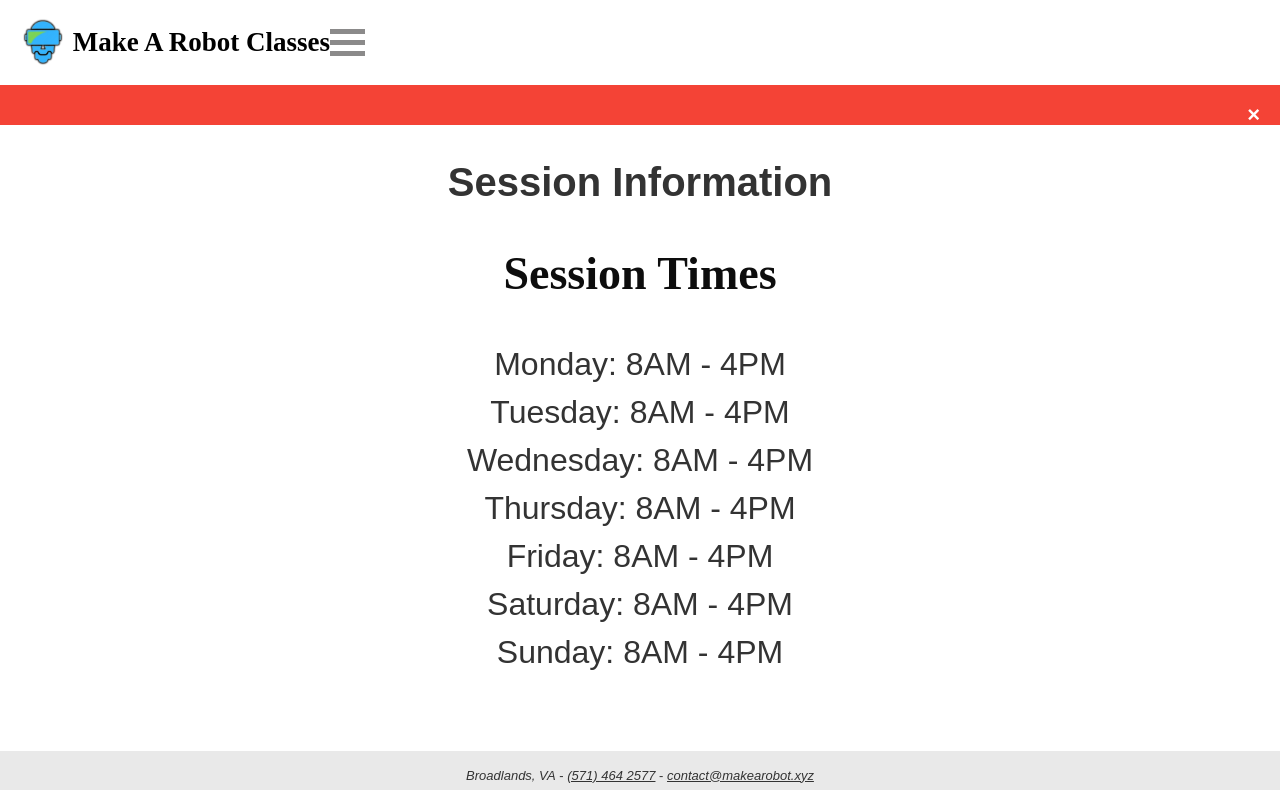
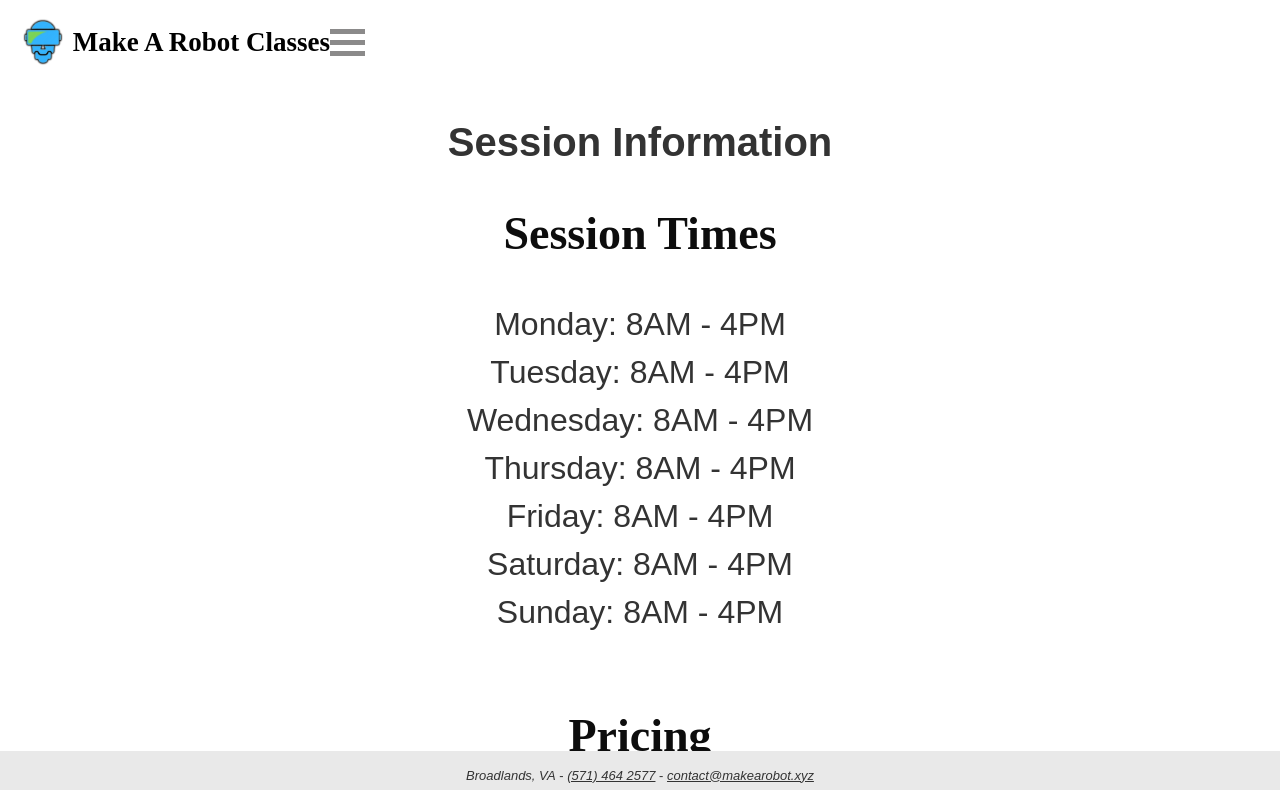
Before and after one commit to make-a-robot/ServerSite, a website: page Site/Session Information.html in a window 1280 px wide. Shown: the top 790 px of the page. Drawn offline with Linux system fonts and the light colour scheme.

Commit message:
Fixing mistake of not commenting whole div alert instead of just comenting the text

```diff
--- a/Site/Session Information.html
+++ b/Site/Session Information.html
@@ -34,11 +34,11 @@
             <div id="bar3"></div>
         </div>
     </nav>
-    <div style="padding: 20px; background-color: #f44336;color: white;">
+    <!-- <div style="padding: 20px; background-color: #f44336;color: white;">
   <span style="margin-left: 15px; color: white; font-weight: bold; float: right;
   font-size: 22px; line-height: 20px; cursor: pointer;", onMouseOver="this.style.color='black'", onMouseOut="this.style.color='white'", onclick="this.parentElement.style.display='none';">&times;</span>
-  <!-- <strong>Attention!</strong> We Have No In Person Classes In The Summer -->
-  </div>
+  <strong>Attention!</strong> We Have No In Person Classes In The Summer
+  </div> -->
     <h1>Session Information</h1>
     <div id="info">
       <h2>Session Times <br></h2>
```
Also changed, not shown: Site/index.html (+3 -3 lines).
